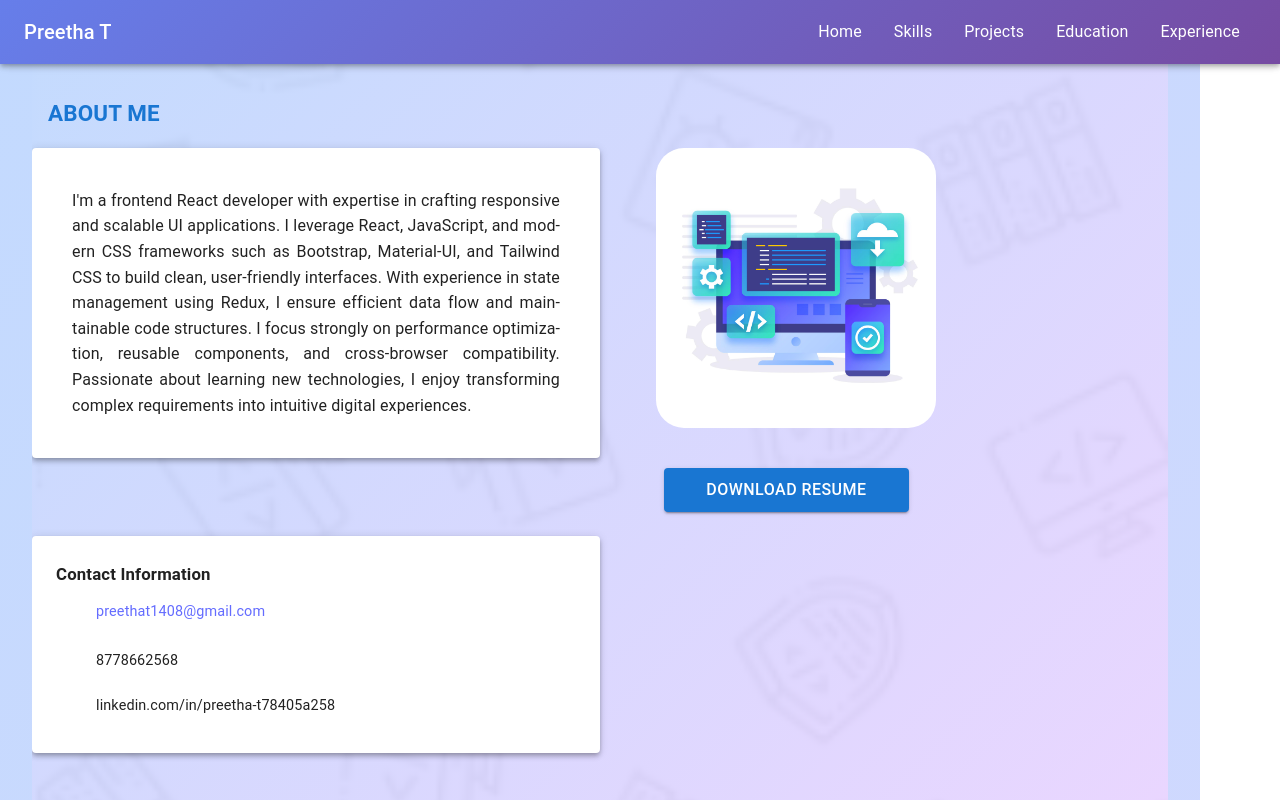
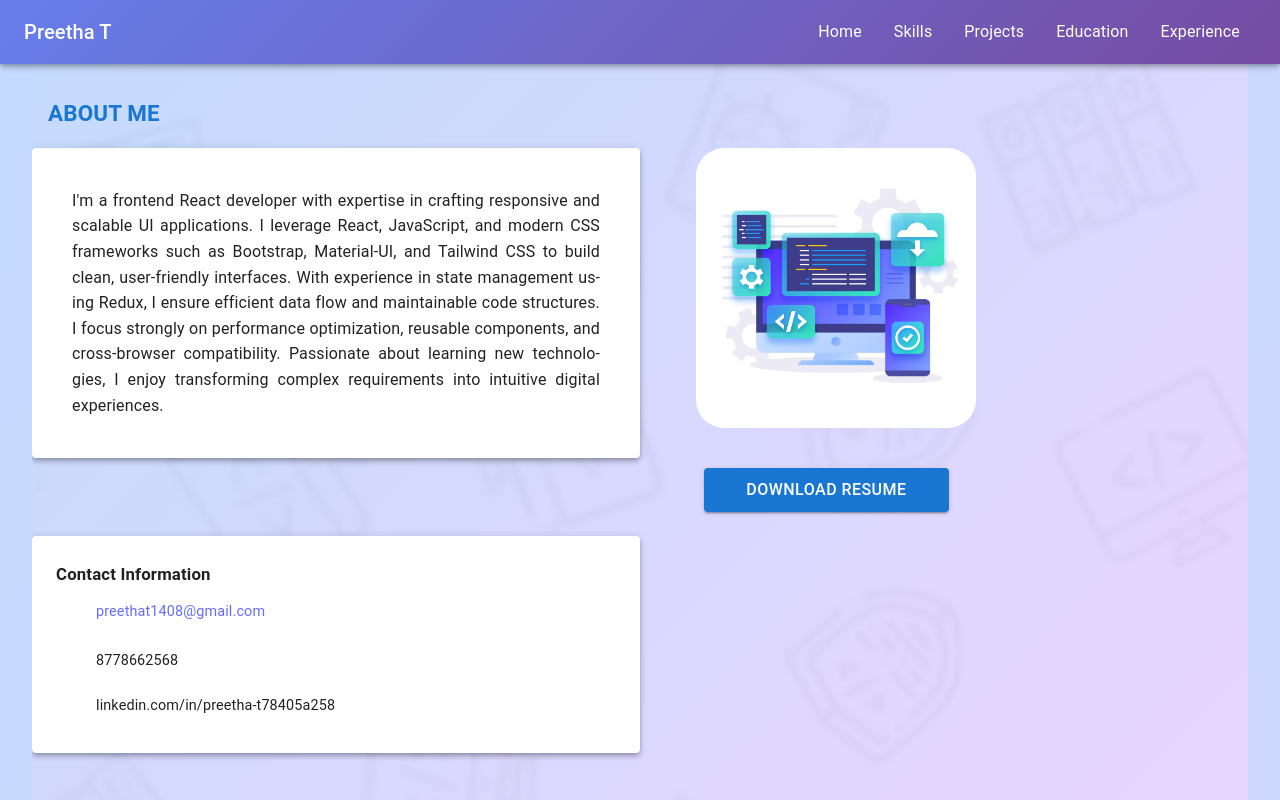
Before and after one commit to Preetha-337/Preetha-portfolio, a React (Vite) app: page / in a window 1280 px wide. Shown: the top 800 px of the page. Built offline with nearby package versions, Linux system fonts and the light colour scheme; some icons are missing.

Commit message:
changes -width

```diff
--- a/src/AllData.jsx
+++ b/src/AllData.jsx
@@ -21,8 +21,10 @@ function AllData() {
         minHeight: "100vh",
         overflowX: "hidden", // Prevent horizontal scrolling
         background: "linear-gradient(135deg, #c3dafe, #e9d5ff)",
-        width: "100%",
+        width: "100vw", // Use 100vw for full viewport width
         maxWidth: "100vw", // Ensure it doesn't exceed viewport
+        left: 0,
+        right: 0,
         "&::before": {
           content: '""',
           position: "absolute",
@@ -34,9 +36,12 @@ function AllData() {
     >
       {/* Fixed AppBar with responsive settings */}
       <AppBar
-        position={isMobile ? "sticky" : "fixed"} // Use sticky on mobile for better UX
+        position="fixed"
         sx={{
           top: 0,
+          left: 0,
+          right: 0,
+          width: "100vw", // Full viewport width
           background: "linear-gradient(135deg, #667eea, #764ba2)",
           zIndex: 1200,
         }}
@@ -45,7 +50,9 @@ function AllData() {
           display: "flex",
           justifyContent: "space-between",
           minHeight: { xs: 56, sm: 64 }, // Responsive toolbar height
-          px: { xs: 2, sm: 3 } // Responsive padding
+          px: { xs: 2, sm: 3 }, // Responsive padding
+          width: "100%",
+          maxWidth: "100%",
         }}>
           <Typography
             variant={isMobile ? "subtitle1" : "h6"}
@@ -63,16 +70,21 @@ function AllData() {
       {/* Add padding to account for AppBar height */}
       <Box sx={{
         pt: { xs: "56px", sm: "64px" }, // Matches toolbar height
-        width: "100%",
+        width: "100vw", // Full viewport width
         maxWidth: "100vw",
-        overflow: "hidden"
+        overflowX: "hidden", // Prevent horizontal scroll
+        position: "relative",
+        left: 0,
+        right: 0,
       }}>
         <Container
-          maxWidth="lg" // Limits max width on large screens
+          maxWidth={false} // Remove max width restriction
+          disableGutters // Remove default padding
           sx={{
-            width: "100%",
-            maxWidth: "100%", // Allow full width on mobile
-            px: { xs: 2, sm: 3, md: 4 }, // Responsive padding
+            width: "100vw", // Full width
+            maxWidth: "100%",
+            px: { xs: 0, sm: 0, md: 0 }, // Remove all padding from Container
+            mx: 0, // Remove margin
             overflow: "hidden",
             "& > *": {
               width: "100%",
@@ -80,7 +92,11 @@ function AllData() {
             }
           }}
         >
-          <Stack spacing={4} sx={{ width: "100%", maxWidth: "100%" }}>
+          <Stack spacing={4} sx={{
+            width: "100%",
+            maxWidth: "100%",
+            px: { xs: 2, sm: 3, md: 4 }, // Add padding directly to Stack instead
+          }}>
             <Introduction />
             <Education />
             <Experience />
```
